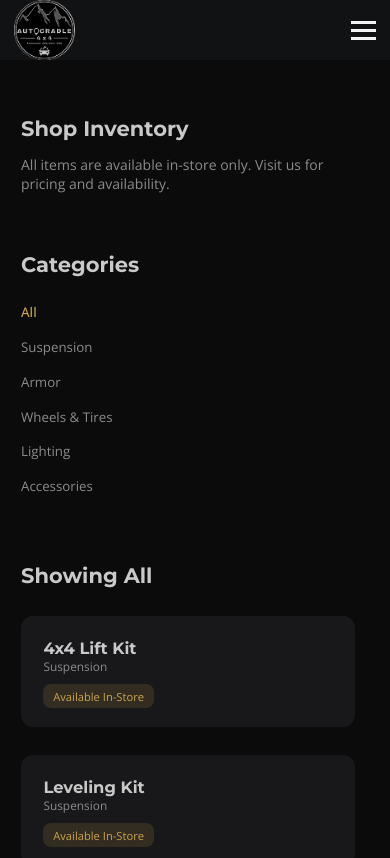
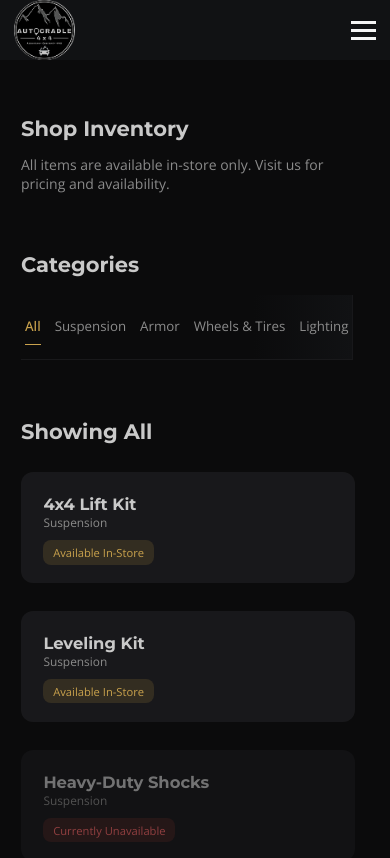
Before and after one commit to CharlesSamonte/React-Website, a React (Vite) app: page /shop in a window 390 px wide. Shown: the top 858 px of the page. Built offline with nearby package versions, Linux system fonts and the light colour scheme.

Commit message:
Modified Shop category lists to be horizontal in mobile view.

```diff
--- a/src/components/Shop/Shop.css
+++ b/src/components/Shop/Shop.css
@@ -121,12 +121,13 @@
 }
 
 .shop-sidebar li:hover {
-    color: var(--color-accent);
+    color: var(--color-text);
 }
 
 .shop-sidebar li.active {
     color: var(--color-accent);
     font-weight: 500;
+    border-bottom: 1px solid var(--color-accent);
 }
 
 /* ===============================
@@ -163,9 +164,33 @@
     }
 
     .shop-sidebar {
-        order: -1;
         border-right: none;
+        border-bottom: 1.2px solid var(--card-backgound-color);
+        width: 85vw;
     }
+
+    .shop-sidebar ul {
+        display: flex;
+        gap: 1rem;
+        text-wrap: nowrap;
+        overflow-x: scroll;
+        padding: 1rem 4px;
+        scroll-snap-type: mandatory;
+    }
+
+
+    .shop-sidebar ul {
+        display: flex;
+        gap: 1rem;
+        overflow-x: auto;
+        scroll-snap-type: x mandatory;
+        background: linear-gradient(90deg,
+                var(--main-backgound-color) 0%,
+                var(--main-backgound-color) 70%,
+                var(--section-backgound-color) 100%);
+                border-right: 1px solid var(--card-backgound-color);
+    }
+
 
     .shop-header h1 {
         font-size: 2.1rem;
--- a/src/pages/ShopPage.tsx
+++ b/src/pages/ShopPage.tsx
@@ -77,10 +77,10 @@ const ShopPage = () => {
                 {/* Sidebar */}
                 <aside className={`shop-sidebar delay-animate fade-up ${isVisible && "visible"}`}>
                     <h2>Categories</h2>
-                    <ul>
-                        {categories.map((cat) => (
+                    <ul className="horizontal-scroll">
+                        {categories.map((cat, index) => (
                             <li
-                                key={cat}
+                                key={index}
                                 className={activeCategory === cat ? "active" : ""}
                                 onClick={() => setActiveCategory(cat)}
                             >
@@ -113,6 +113,7 @@ const ShopPage = () => {
                                 const delay = 0.35 + Math.log(index + 1) * 0.20;
                                 return (
                                     <div
+                                        key={index}
                                         className={`delay-animate slide-left ${isVisible && "visible"}`}
                                         style={{ "--delay": `${delay}s` } as React.CSSProperties}
                                     >
```
